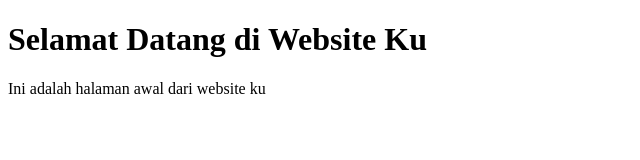
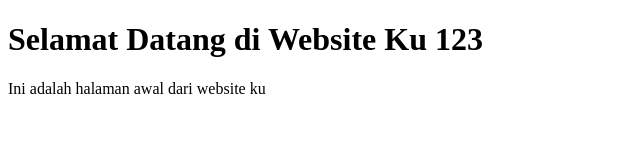
Before and after one commit to zkky08/latihan1-revou, a plain HTML site: page index.html in a window 1280 px wide. Shown: the full height of the page, 0-640 px from the left. Drawn offline with Linux system fonts and the light colour scheme.

Commit message:
second commit

```diff
--- a/index.html
+++ b/index.html
@@ -4,7 +4,7 @@
         <title>Website Ku</title>
     </head>
     <body>
-        <h1>Selamat Datang di Website Ku</h1>
+        <h1>Selamat Datang di Website Ku 123</h1>
         <p>Ini adalah halaman awal dari website ku</p>
     </body>
 </html>
```
